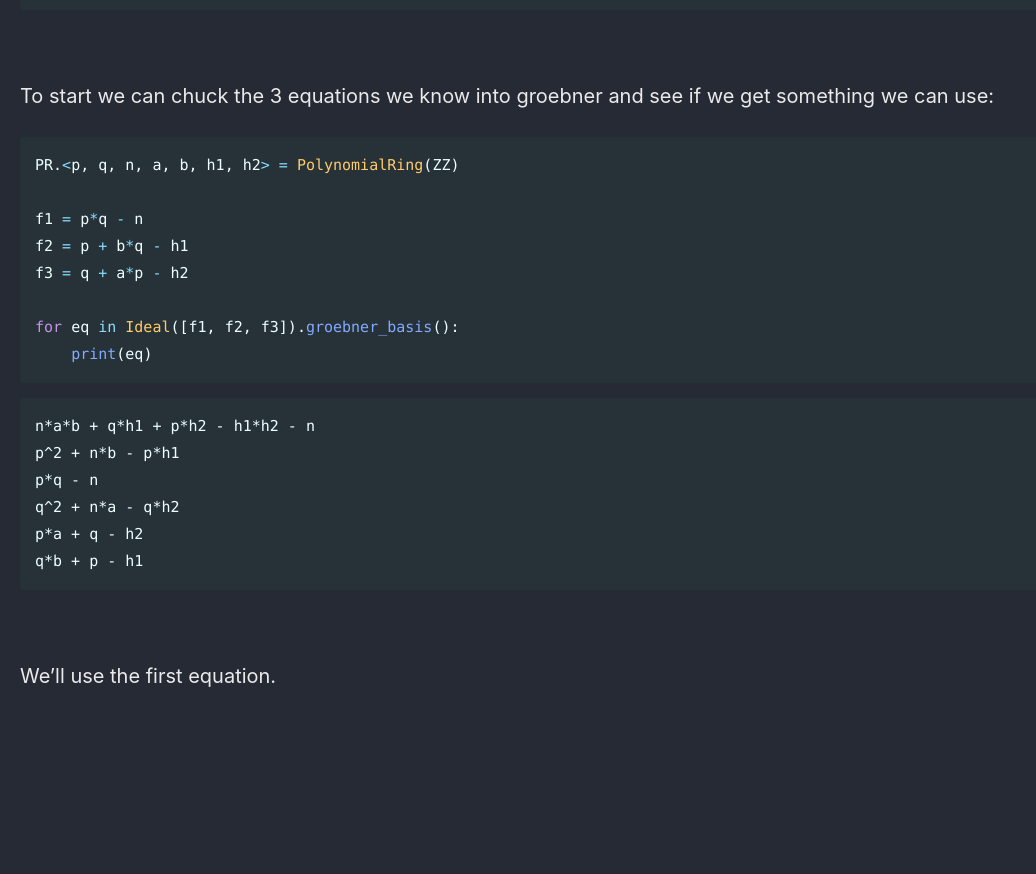
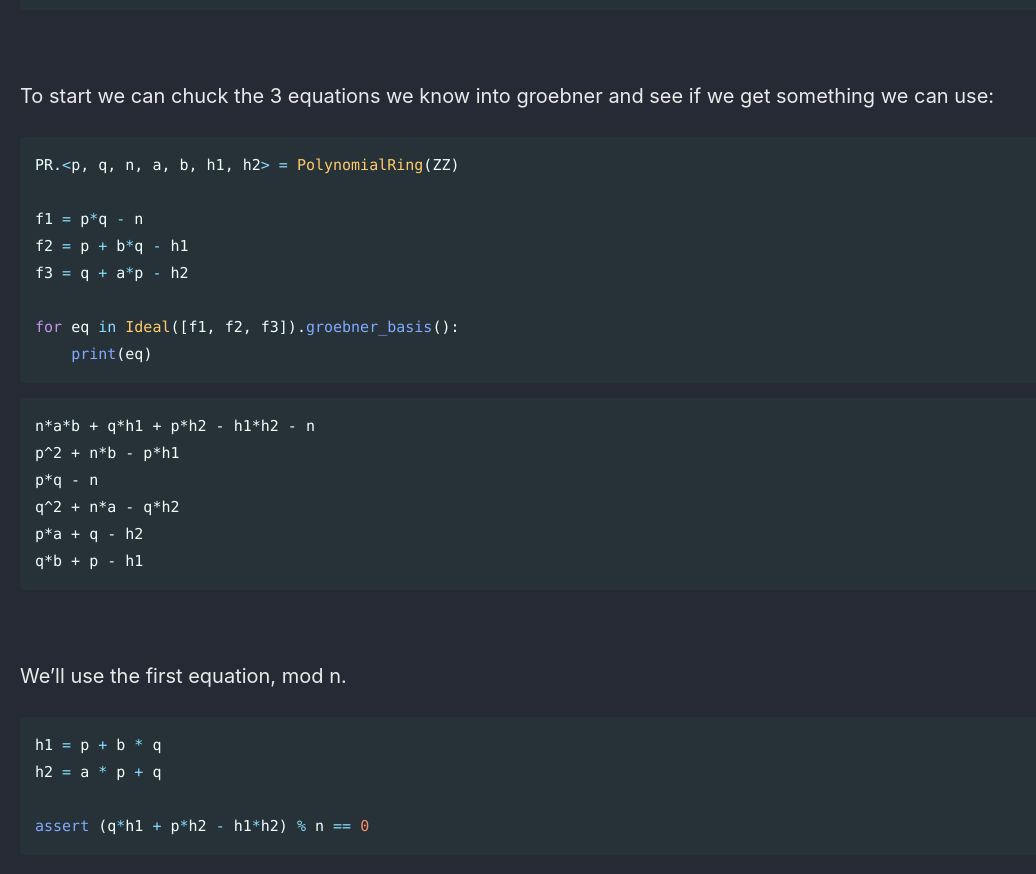
Before and after one commit to Connor-McCartney/Connor-McCartney.github.io, a Jekyll site: the page built from _pages/cryptography/rsa/BLAHAJ-angstrom-CTF-2024.md, in a window 1280 px wide and 900 px high, scrolled down 1879 px. Shown: the top 874 px of the window, without its empty margins (0-1036 px from the left). Built offline with Jekyll 4.4.1, drawn with Linux system fonts in a browser that asks for light colours; cached includes are drawn as plain includes; before the commit the page ends 2626 px from its top, so only the background shows below that.

Commit message:
Update BLAHAJ-angstrom-CTF-2024.md

````diff
--- a/_pages/cryptography/rsa/BLAHAJ-angstrom-CTF-2024.md
+++ b/_pages/cryptography/rsa/BLAHAJ-angstrom-CTF-2024.md
@@ -101,4 +101,11 @@ q*b + p - h1
 
 <br>
 
-We'll use the first equation.
+We'll use the first equation, mod n.
+
+```python
+h1 = p + b * q
+h2 = a * p + q
+
+assert (q*h1 + p*h2 - h1*h2) % n == 0
+```
````
